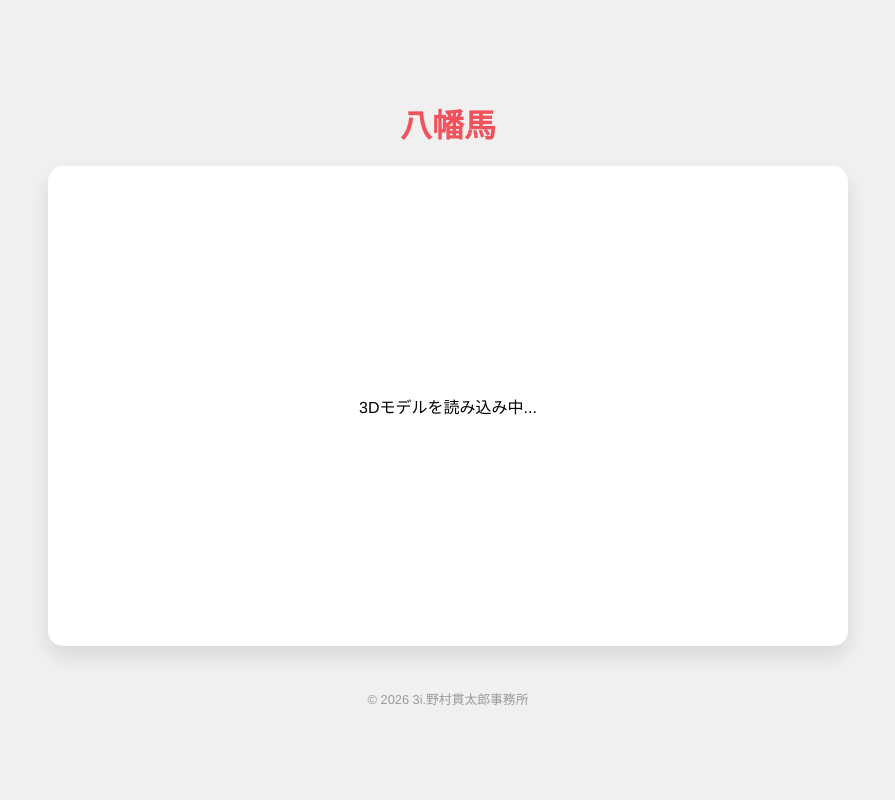
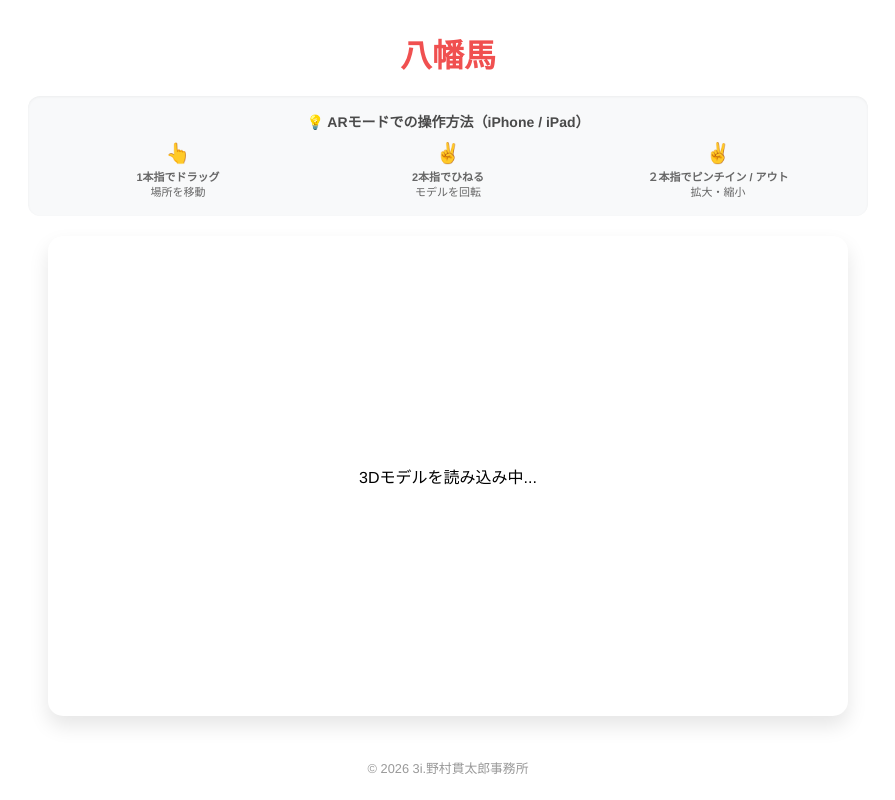
Before and after one commit to kantarohub/yawatauma, a plain HTML site: page index.html in a window 1280 px wide. Shown: the whole page, without its empty margins (192-1087 px from the left). Drawn offline with Linux system fonts and the light colour scheme; some packages are replaced by stand-ins of ours; a script that the page names is missing.

Commit message:
AR操作追加

```diff
--- a/index.html
+++ b/index.html
@@ -11,6 +11,24 @@
 <body>
     <!-- タイトル -->
     <h1>八幡馬</h1>
+
+    <div class="guide-container">
+        <h2>💡 ARモードでの操作方法（iPhone / iPad）</h2>
+        <div class="guide-grid">
+            <div class="guide-item">
+                <span class="icon">👆</span>
+                <p><strong>1本指でドラッグ</strong><br>場所を移動</p>
+            </div>
+            <div class="guide-item">
+                <span class="icon">✌️</span>
+                <p><strong>2本指でひねる</strong><br>モデルを回転</p>
+            </div>
+            <div class="guide-item">
+                <span class="icon">✌️</span>
+                <p><strong>２本指でピンチイン / アウト</strong><br>拡大・縮小</p>
+            </div>
+        </div>
+    </div>
 
     <!-- 3Dモデル -->
     <model-viewer
--- a/style.css
+++ b/style.css
@@ -6,14 +6,14 @@ body {
     justify-content: center;
     align-items: center;
     min-height: 100vh;
-    background-color: #f0f0f0;
+    background-color: #ffffff;
     font-family: "Helvetica Neue", Arial, "Hiragino Kaku Gothic ProN", "Hiragino Sans", Meiryo, sans-serif;
 }
 
 /* タイトルの設定（画面幅に合わせてサイズが自動調整されます） */
 h1 {
     font-size: clamp(24px, 5vw, 32px);
-    color: #f14a55f4;
+    color: #f05050;
     font-weight: bold;
     margin: 20px 0;
     text-align: center;
@@ -40,9 +40,64 @@ model-viewer {
     }
 }
 
-/*　フッター　*/
+/* --- 💡 追加：操作説明ガイドのスタイル --- */
+.guide-container {
+    width: 90%;
+    max-width: 800px;
+    background-color: #f8f9fa; /* 薄いグレーの背景で区切る */
+    border-radius: 12px;
+    padding: 15px 20px;
+    margin-bottom: 20px; /* 3Dモデルとの間隔 */
+    box-shadow: inset 0 1px 3px rgba(0,0,0,0.05);
+}
+
+.guide-container h2 {
+    font-size: 14px;
+    color: #4a4a4a;
+    margin: 0 0 10px 0;
+    text-align: center;
+}
+
+.guide-grid {
+    display: flex;
+    justify-content: space-around;
+    gap: 10px;
+}
+
+.guide-item {
+    display: flex;
+    flex-direction: column;
+    align-items: center;
+    text-align: center;
+    flex: 1;
+}
+
+.guide-item .icon {
+    font-size: 20px;
+    margin-bottom: 5px;
+}
+
+.guide-item p {
+    font-size: 11px;
+    color: #666666;
+    margin: 0;
+    line-height: 1.4;
+}
+
+/* スマホ用のレスポンシブ微調整 */
+@media (max-width: 600px) {
+    .guide-container {
+        width: 95%;
+        padding: 12px 10px;
+    }
+    .guide-item p {
+        font-size: 10px; /* スマホでは文字を少し小さくして収める */
+    }
+}
+
+/* フッター */
 footer {
     margin-top: 30px;
     font-size: 0.8rem;
-    color:#999;
+    color: #999;
 }
```
